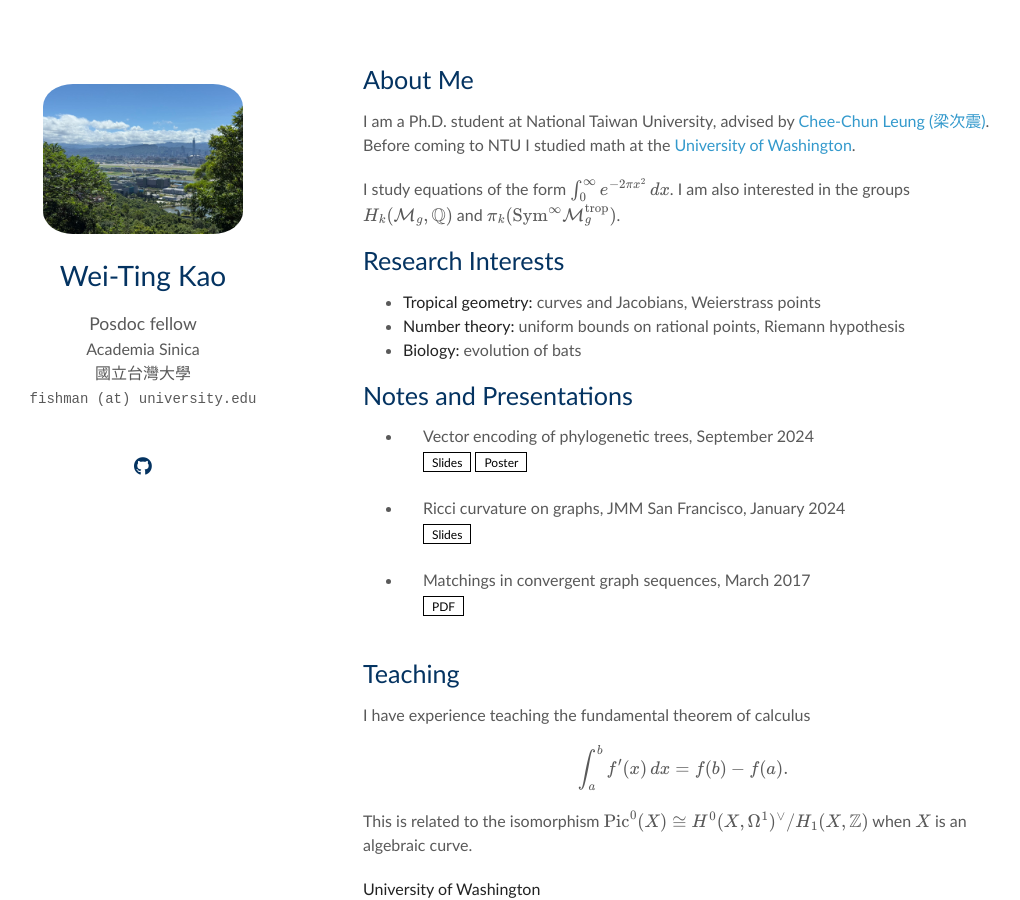
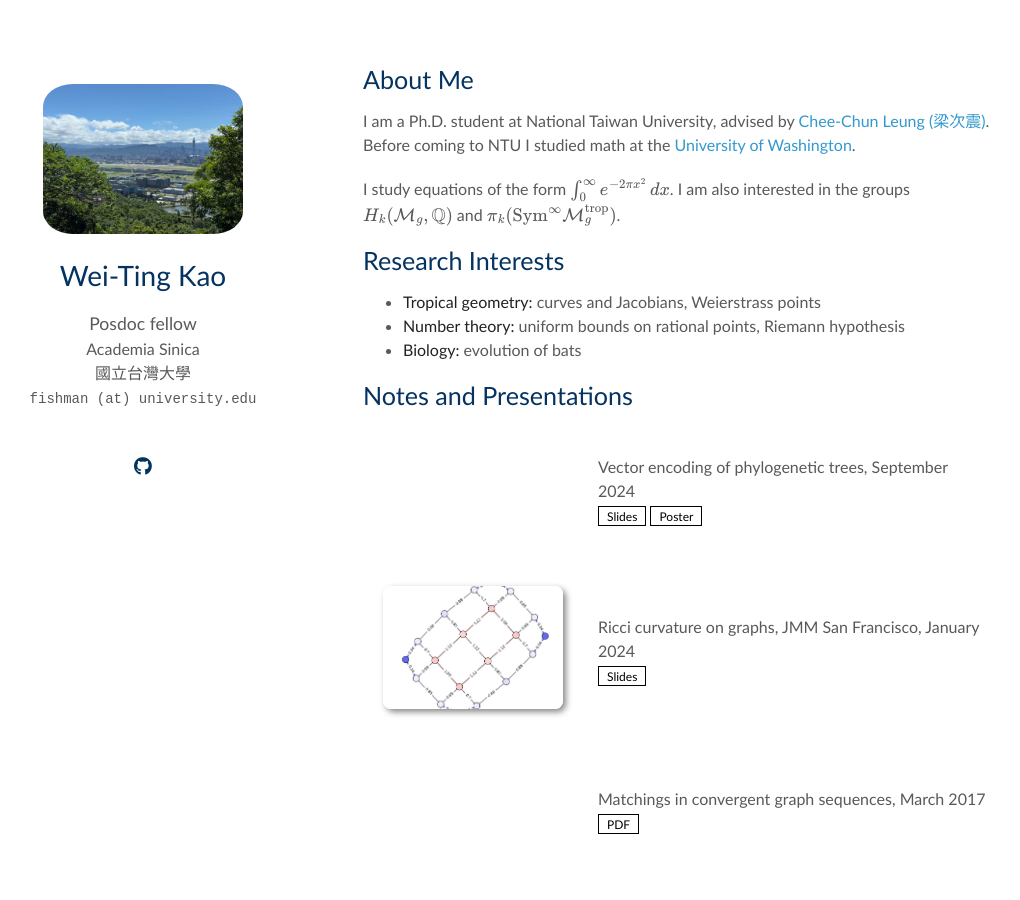
Before and after one commit to wtkao727/wtkao727.github.io, a Jekyll site: the page built from index.md, in a window 1280 px wide and 900 px high. Shown: the whole window, without its empty margins (77-1097 px from the left). Built offline with Jekyll 4.4.1, drawn with Linux system fonts in a browser that asks for light colours; a style sheet for code colours, icons or effects is not loaded; our own code applies the rules of GitHub Pages for plain Markdown files.

Commit message:
Update _config.yml

```diff
--- a/_config.yml
+++ b/_config.yml
@@ -49,8 +49,8 @@ auto_dark_mode: true
 # option to make avatar (profile photo) round vs rectangular
 round_avatar: false
 # option to show thumbnail or "teaser" figure next to each publication
-enable_publication_thumbnails: true
-enable_notes_thumbnails: false
+enable_publication_thumbnails: false
+enable_notes_thumbnails: true
 # "favicon" and "favicon_dark" are used for the light and dark modes, respectively.
 # favicon: ./assets/img/favicon.png
 # favicon_dark: ./assets/img/favicon-dark.png
```
